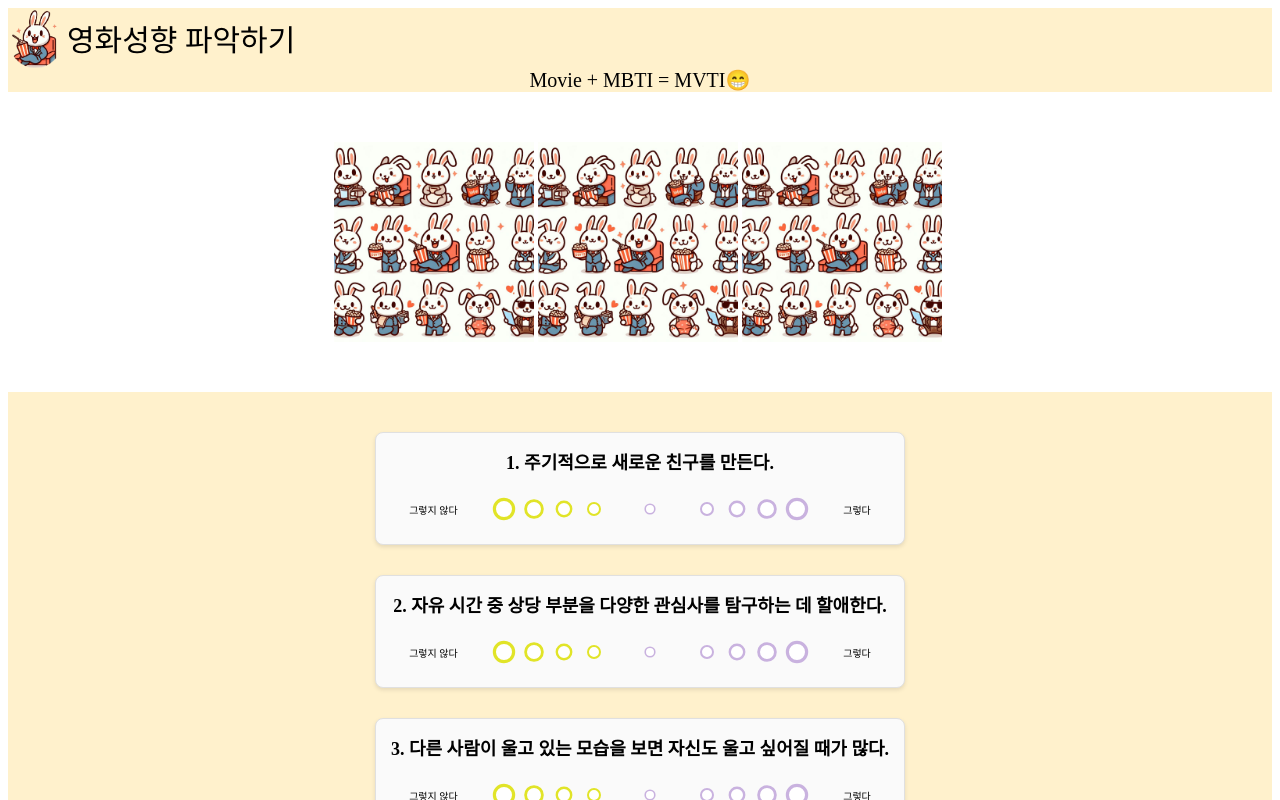
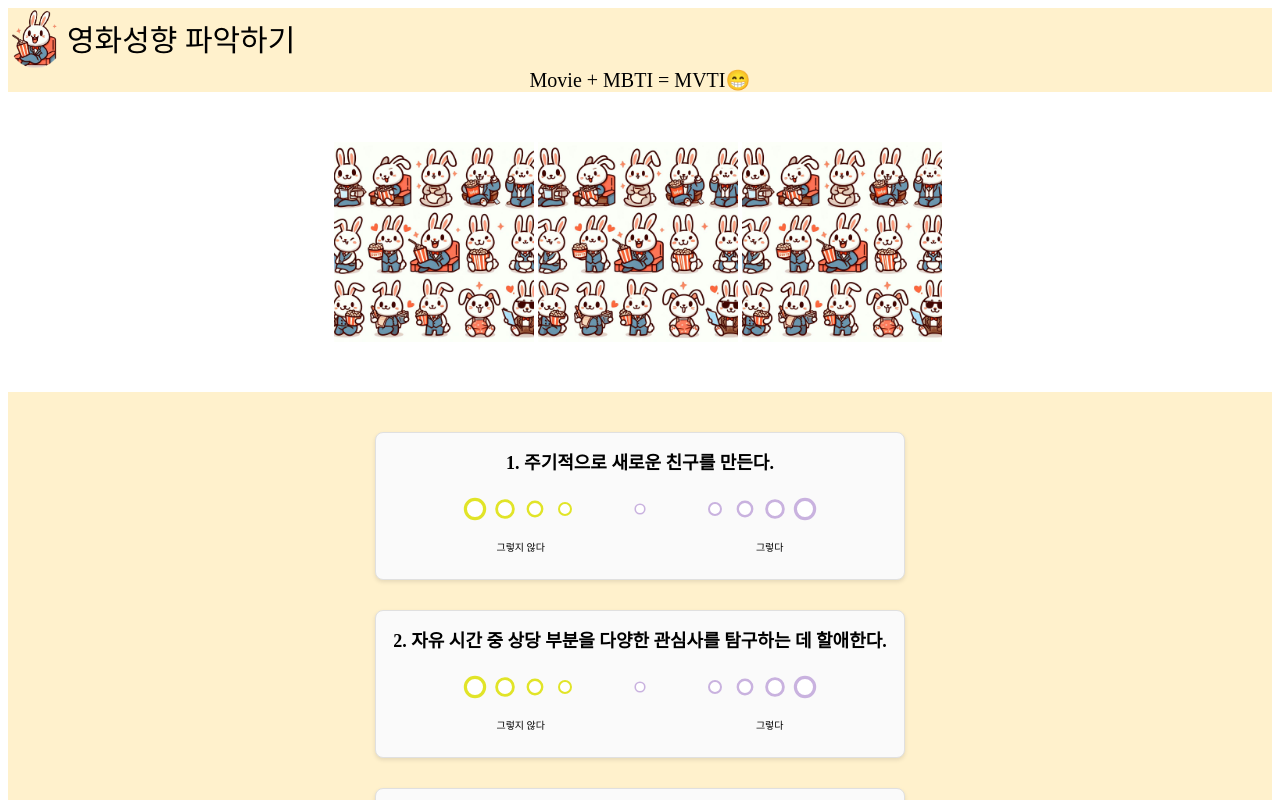
Before and after one commit to changraekang/react_mvti, a React (Create React App) app: page /mvtiTest in a window 1280 px wide. Shown: the top 800 px of the page. Built offline with nearby package versions, Linux system fonts and the light colour scheme; a web font is replaced by a local one.

Commit message:
선택지 조절

```diff
--- a/src/components/MvtiQuestion.js
+++ b/src/components/MvtiQuestion.js
@@ -31,17 +31,17 @@ function MvtiQuestion() {
             <QuestionText>
               {currentPage * QuestionsPerPage + index + 1}. {question}
             </QuestionText>
+            <div>
               <div
                 style={{
                   display: "flex",
                   flexDirection: "row",
-                justifyContent: "space-around",
+                  justifyContent: "space-evenly",
                   alignItems: "center",
                   alignSelf: "center",
                 }}
               >
-              <div style={{ fontSize: 10 }}>그렇지 않다</div>
-              <ScoreSelector>
+                <ScoreSelector style={{ paddingLeft: 20 }}>
                   {[-4, -3, -2, -1].map((score) => (
                     <ScoreButton
                       key={score}
@@ -57,6 +57,7 @@ function MvtiQuestion() {
                     </ScoreButton>
                   ))}
                 </ScoreSelector>
+
                 <ScoreButtonCenter
                   key={0}
                   onClick={() => handleScoreChange(question, "0")}
@@ -67,7 +68,7 @@ function MvtiQuestion() {
                     className={scores[question] === "0" ? "selected" : ""}
                   ></Circle>
                 </ScoreButtonCenter>
-              <ScoreSelector>
+                <ScoreSelector style={{ paddingRight: 20 }}>
                   {[1, 2, 3, 4].map((score) => (
                     <ScoreButton
                       key={score}
@@ -83,7 +84,19 @@ function MvtiQuestion() {
                     </ScoreButton>
                   ))}
                 </ScoreSelector>
-              <div style={{ fontSize: 10 }}>그렇다</div>
+              </div>
+              <div
+                style={{
+                  display: "flex",
+                  flexDirection: "row",
+                  justifyContent: "space-around",
+                  alignItems: "center",
+                  alignSelf: "center",
+                }}
+              >
+                <div style={{ fontSize: 10, padding: 10 }}>그렇지 않다</div>
+                <div style={{ fontSize: 10, padding: 10 }}>그렇다</div>
+              </div>
             </div>
           </QuestionWrapper>
         ))}
```
Lines whose indentation alone changed are shown as unchanged.
